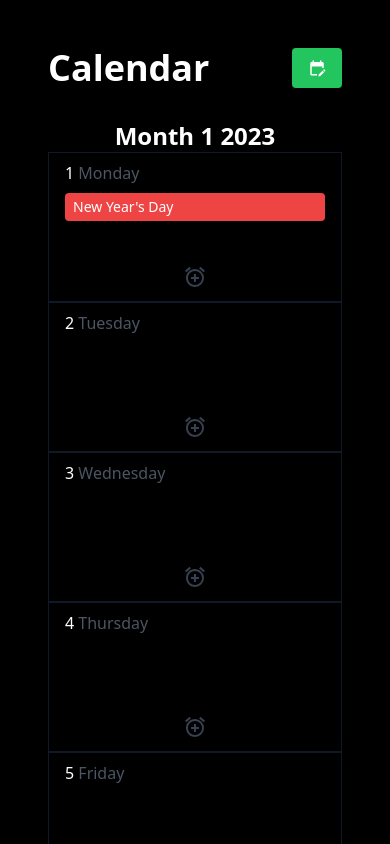
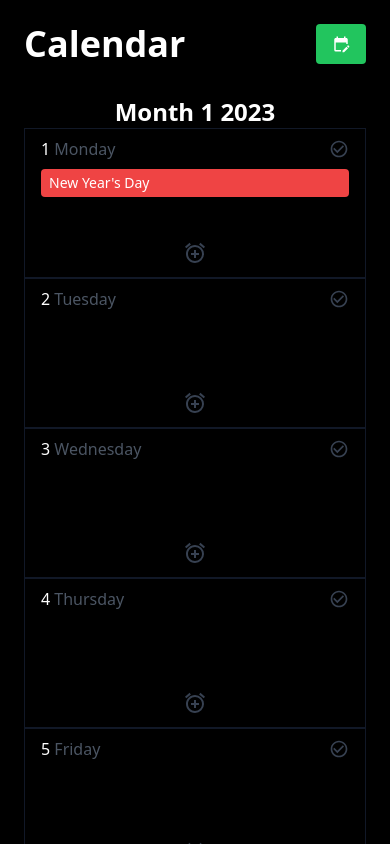
Before and after one commit to daviddcarr/custom-calendar-maker, a React (Create React App) app: page / in a window 390 px wide. Shown: the top 844 px of the page. Built offline with nearby package versions, Linux system fonts and the light colour scheme.

Commit message:
Some style improvements to checked days and mobile.

```diff
--- a/src/App.js
+++ b/src/App.js
@@ -67,7 +67,7 @@ function App() {
 
   return (
     <main
-      className={`flex min-h-screen flex-col items-center justify-between p-12 xl:p-24 bg-black`}
+      className={`flex min-h-screen flex-col items-center justify-between p-6 md:p-12 xl:p-24 bg-black`}
     >
 
        <div className='w-full'>
--- a/src/components/Calendar.jsx
+++ b/src/components/Calendar.jsx
@@ -1,4 +1,4 @@
-import { MdAlarmAdd } from 'react-icons/md'
+import { MdAlarmAdd, MdCheckCircleOutline, MdCheckCircle, MdOutlineHighlightOff } from 'react-icons/md'
 
 const Calendar = ({calendar, setCalendar, setCurrentEvent, setShowEditEvent, saveCalendarToLocalStorage}) => {
 
@@ -107,12 +107,12 @@ const RenderDaysOfMonth = ({calendar, setCalendar, setCurrentEvent, setShowEditE
   return days.map((day, index) => (
       <div
         key={index}
-      className={`weekday ${ day.isDate ? 'is-date' : 'not-date'} ${checkIfDayIsChecked(day) !== -1 ? 'border-green-400 bg-gray-900' : 'border-gray-900'} flex flex-col px-4 py-2 min-h-[150px] border-[1px] border-gray-900`}
+      className={`weekday ${ day.isDate ? 'is-date' : 'not-date'} ${checkIfDayIsChecked(day) !== -1 ? 'bg-gray-950' : ''} flex flex-col px-4 py-2 min-h-[150px] border-[1px] border-gray-900`}
       >
         {day.isDate && (
           <>
             <button
-              className={`bg-transparent w-full text-left mb-2 ${day.isDate ? 'text-gray-900' : 'text-gray-500'}`}
+              className={`group flex justify-between items-center bg-transparent w-full text-left mb-2 ${day.isDate ? 'text-gray-900' : 'text-gray-500'}`}
               onClick={() => {
                 let checkedDays = [...calendar.checkedDays]
                 const dayIndex = checkIfDayIsChecked(day)
@@ -130,6 +130,15 @@ const RenderDaysOfMonth = ({calendar, setCalendar, setCurrentEvent, setShowEditE
                 saveCalendarToLocalStorage({...calendar, checkedDays: checkedDays })
               }}>
                 <h2 className="text-white">{day.day} <span className="weekday-name text-gray-600">{day.name}</span></h2>
+                { checkIfDayIsChecked(day) !== -1 ? (
+                    <>
+                      <MdCheckCircle className="text-xl text-green-400 group-hover:hidden" />
+                      <MdOutlineHighlightOff className="text-xl text-gray-700 hidden group-hover:block text-red-400" />
+                    </>
+                  ) : (
+                    <MdCheckCircleOutline className="text-xl text-gray-700 group-hover:text-green-400" />
+                  )
+                }
               </button>
             <ul className="space-y-2 mb-2">
               { day.events.length > 0 && day.events.map((event, i) => (
```
